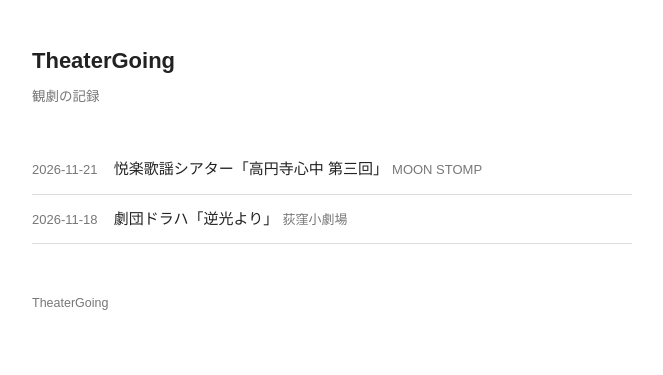
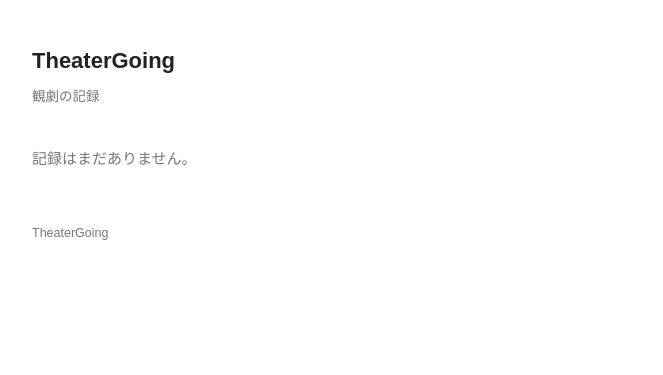
Before and after one commit to sakurasakuka/theatergoing, a plain HTML site: page index.html in a window 1280 px wide. Shown: the whole page, without its empty margins (308-971 px from the left). Drawn offline with Linux system fonts and the light colour scheme.

Commit message:
サンプル2本を外す

```diff
--- a/index.html
+++ b/index.html
@@ -40,6 +40,7 @@
       ul.records .venue { color: var(--muted); font-size: 13px; }
       ul.records a { color: inherit; text-decoration: none; }
       ul.records a:hover { text-decoration: underline; }
+      .empty { color: var(--muted); }
       footer { margin-top: 48px; color: var(--muted); font-size: 12.5px; }
     </style>
   </head>
@@ -52,18 +53,8 @@
 
       <main>
         <!-- 記録はここに新しいものから順に足す。書式：日付／劇団名「作品名」／会場 -->
-        <ul class="records">
-          <li>
-            <time datetime="2026-11-21">2026-11-21</time>
-            <a href="#">悦楽歌謡シアター「高円寺心中 第三回」</a>
-            <span class="venue">MOON STOMP</span>
-          </li>
-          <li>
-            <time datetime="2026-11-18">2026-11-18</time>
-            <a href="#">劇団ドラハ「逆光より」</a>
-            <span class="venue">荻窪小劇場</span>
-          </li>
-        </ul>
+        <ul class="records"></ul>
+        <p class="empty">記録はまだありません。</p>
       </main>
 
       <footer>TheaterGoing</footer>
```
